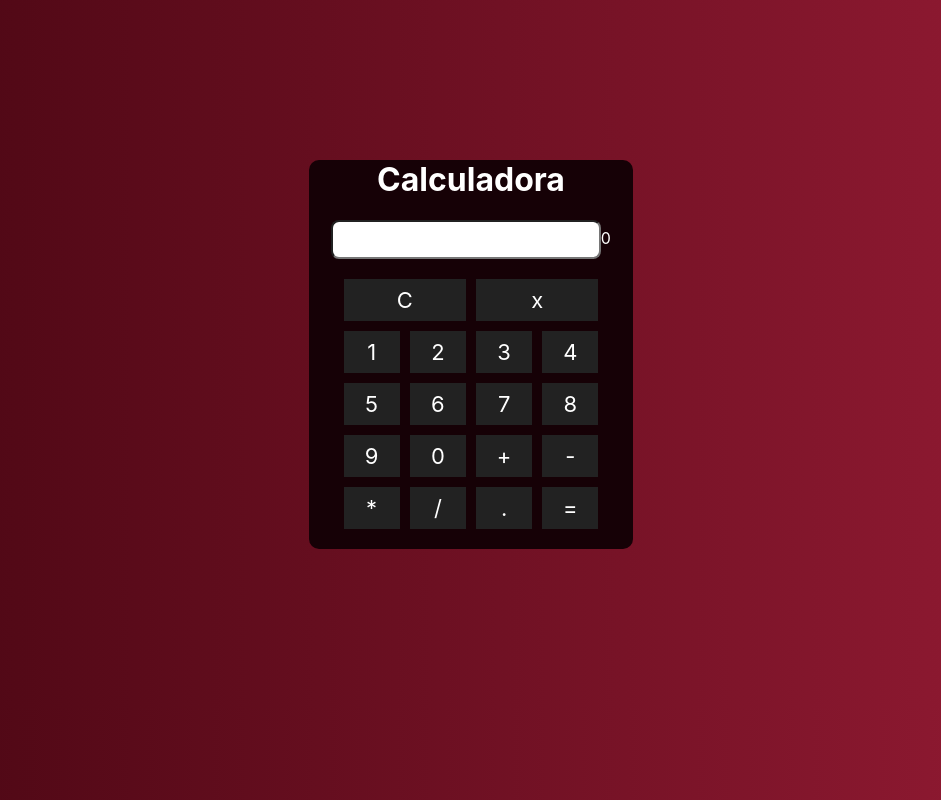
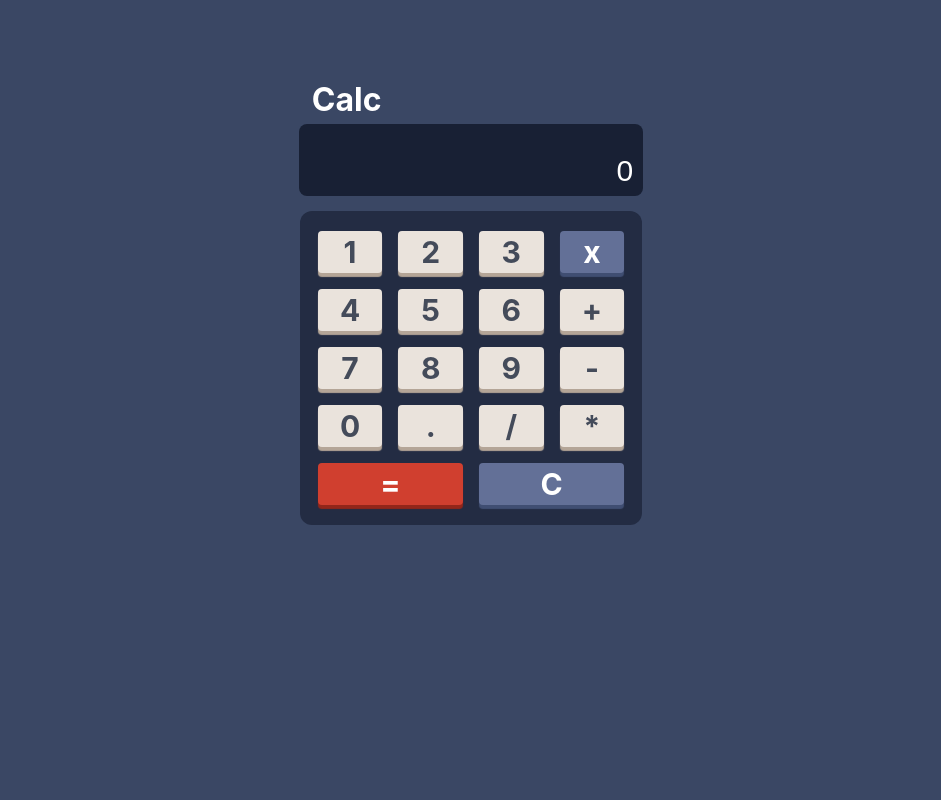
Before and after one commit to JoaoVitor-Bispo/react-calculator, a React (Create React App) app in the folder calculator/: page / in a window 1280 px wide. Shown: the whole page, without its empty margins (169-1110 px from the left). Built offline with nearby package versions, Linux system fonts and the light colour scheme.

Commit message:
blue design, script de cálculo pronto

```diff
--- a/calculator/src/App.css
+++ b/calculator/src/App.css
@@ -1,12 +1,26 @@
+:root {
+  --bgblue: #3A4764;
+  --bgcalc: #182034;
+  --buttons: #EAE3DC;
+  --bluefont: #444B5A;
+}
+* {
+  padding: 0px;
+  margin: 0px;
+}
 body {
-  background-image: linear-gradient(to right, #480612, #951B34)
+  background-color: var(--bgblue);
+}
+h1 {
+  color: white;
+  margin: 5px 20px;
+  text-align: left;
 }
 .main {
-  background-color: #160106;
-  color: white;
-  padding: 0px 15px 15px 15px;
-  width: 23%;
-  margin: 20vh auto;
+  color: var(--bluefont);
+  padding: 0px 0px 15px 0px;
+  width: 28%;
+  margin: 10vh auto;
   text-align: center;
   border-radius: 10px;
 }
--- a/calculator/src/App.js
+++ b/calculator/src/App.js
@@ -1,14 +1,11 @@
-import logo from './logo.svg';
 import './App.css';
 import Numbers from './components/Numbers';
-import Input from './components/Input';
-import Calculator from './components/Calculator';
 
 function App() {
   return (
       <div className="App">
         <div className="main">
-          <h1>Calculadora</h1>
+          <h1>Calc</h1>
           <Numbers/>
         </div>
       </div>
--- a/calculator/src/components/Calculator.jsx
+++ b/calculator/src/components/Calculator.jsx
@@ -3,18 +3,29 @@ import { useState } from "react";
 
 function Calculator({expression}) {
 
-    const [resolved, setResolved] = useState([])
     const array = []
 
     for(let c in expression) {
         array.push(expression[c])
-        if(expression[c] == '=' || expression[c] == 'C' || expression[c] == 'x') {
+
+        if(expression[c] === '=' || expression[c] === 'C' || expression[c] === 'x') {
             array.pop()
+
             switch(expression[c]) {
                 case '=':
-                    const calc = eval(array.join(''))
-                    array.splice(0, array.length)
-                    array.push(calc)
+                    let calc = 0
+
+                    try {
+                        calc = eval(array.join(''))
+
+                    }
+                    catch {
+                        calc = undefined
+                    }
+                    finally {
+                        array.splice(0, array.length)
+                        array.push(calc)
+                    }
                     break
 
                     case 'x':
@@ -27,11 +38,10 @@ function Calculator({expression}) {
             }
         }
     }
-        console.log(array)
     return (
-        <div>
-            <Input value={array}/>
-        </div>
+        <>
+            <Input result={array}/>
+        </>
     )
 }
 export default Calculator;
--- a/calculator/src/components/Input.jsx
+++ b/calculator/src/components/Input.jsx
@@ -1,16 +1,9 @@
 import styles from './Input.module.css'
-import Calculator from './Calculator';
 
-function Input({value}) {
-    const array = []
+function Input({result}) {
     return (
         <div className={styles.divInput}>
-            <input type="number" className='input'/>
-            {
-                value ?? (
-                    document.querySelector('.input').value = value.join('')
-                )
-            }
+            <input type="text"  className='input' value={result.join('')}/>
         </div>
     )
 }
--- a/calculator/src/components/Input.module.css
+++ b/calculator/src/components/Input.module.css
@@ -1,9 +1,15 @@
+
 .divInput {
     margin-bottom: 15px;
 }
 .divInput > input {
-    width: 80%;
-    height: 35px;
+    background-color: #182034;
+    color: white;
+    width: 90%;
+    padding: 30px 10px 8px 12px;
+    font-size: 30px;
+    font-weight: lighter;
+    border: none;
     border-radius: 8px;
-    padding: 0px 15px;
+    text-align: right;
 }
--- a/calculator/src/components/Number.module.css
+++ b/calculator/src/components/Number.module.css
@@ -1,19 +1,41 @@
+* {
+    padding: 0px;
+    margin: 0px;
+}
 .divNums {
+    background-color: #232C43;
     width: 90%;
     margin: auto;
+    padding: 12px 10px;
+    font-size: 30px;
+    border-radius: 12px;
     display: grid;
     grid-template-columns: 25% 25% 25% 25%;
-    grid-template-areas: 'clear clear delete delete';
 }
 .divNums > div {
-    background-color: #222222;
-    margin: 5px;
-    padding: 8px;
-    font-size: 22px;
+    background-color: #EAE3DC;
+    margin: 8px;
+    font-weight: bolder;
+    padding: 3px 0px;
+    border-radius: 4px;
+    box-shadow: 0px 4px 1px #B4A597;
 }
-.num16 {
-    grid-area: delete;
+#num3 {
+    background-color: #637097;
+    color: white;
+    box-shadow: 0px 4px 1px #404E72;
 }
-.num17 {
-    grid-area: clear;
+#num16 {
+    background-color: #D03F2F;
+    color: white;
+    box-shadow: 0px 4px 1px #93261A;
+    grid-column-start: 1;
+    grid-column-end: 3;
 }
+#num17 {
+    background-color: #637097;
+    color: white;
+    box-shadow: 0px 4px 1px #404E72;
+    grid-column-start: 3;
+    grid-column-end: 5;
+}
--- a/calculator/src/components/Numbers.jsx
+++ b/calculator/src/components/Numbers.jsx
@@ -1,11 +1,10 @@
 import styles from './Number.module.css'
 import Calculator from './Calculator';
 import { useState } from 'react';
-import Input from './Input';
 
 function Number() {
 
-    const areaButtons = [1, 2, 3, 4, 5, 6, 7, 8, 9, 0, '+', '-', '*', '/', '.', '=', 'x', 'C']
+    const areaButtons = [1, 2, 3, 'x', 4, 5, 6, '+', 7, 8, 9, '-', 0, '.', '/', '*', '=', 'C']
     const [clicked, setClicked] = useState([])
     const array = []
 
@@ -27,7 +26,7 @@ function Number() {
             <div className={styles.divNums}>
                 {
                     areaButtons.map((element, index) => (
-                        <div onClick={setNum} key={index} className={`${styles['num'+index]}`}>{element}</div>
+                        <div onClick={setNum} key={index} id={`${styles['num'+index]}`}>{element}</div>
                     ))
                 }
             </div>
```
Also changed, not shown: calculator/src/components/design/blueTheme.jsx (added).
